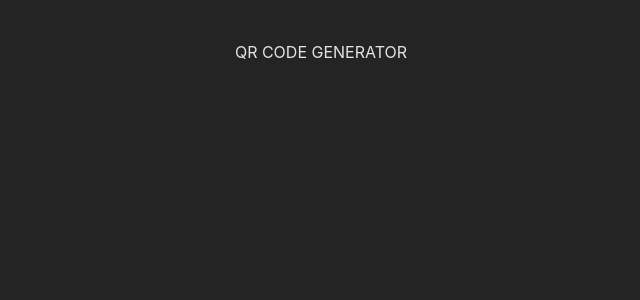
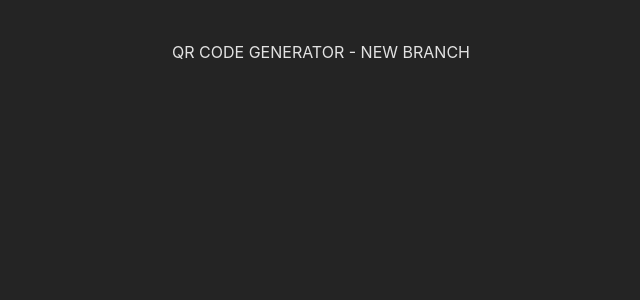
Before and after one commit to PegasusXing/anything-generator, a React (Vite) app: page / in a window 1280 px wide. Shown: the top 300 px of the page, without its empty margins (319-959 px from the left). Built offline with nearby package versions, Linux system fonts and the light colour scheme.

Commit message:
New branch for feature/generator

```diff
--- a/src/App.tsx
+++ b/src/App.tsx
@@ -3,7 +3,7 @@ import './App.css'
 function App() {
   return (
     <>
-      QR CODE GENERATOR
+      QR CODE GENERATOR - NEW BRANCH
     </>
   )
 }
```
